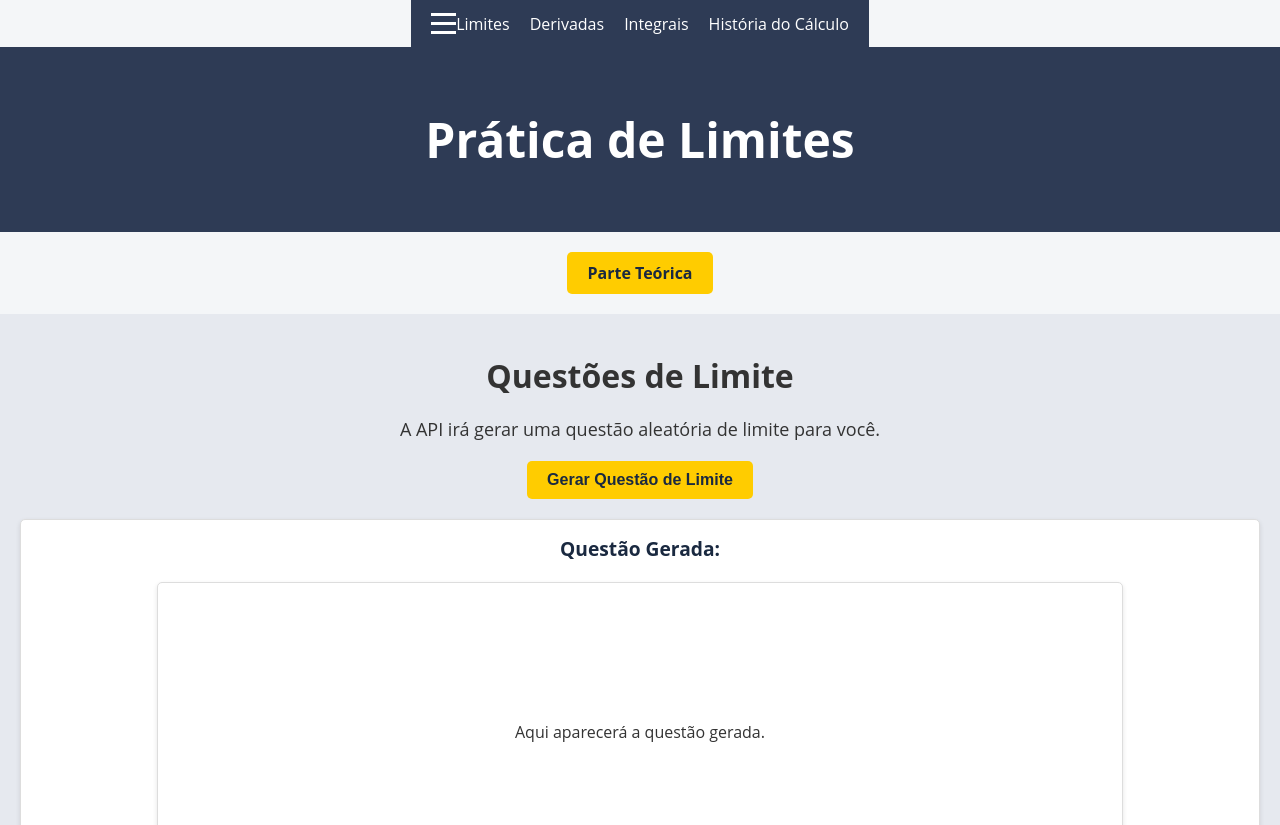
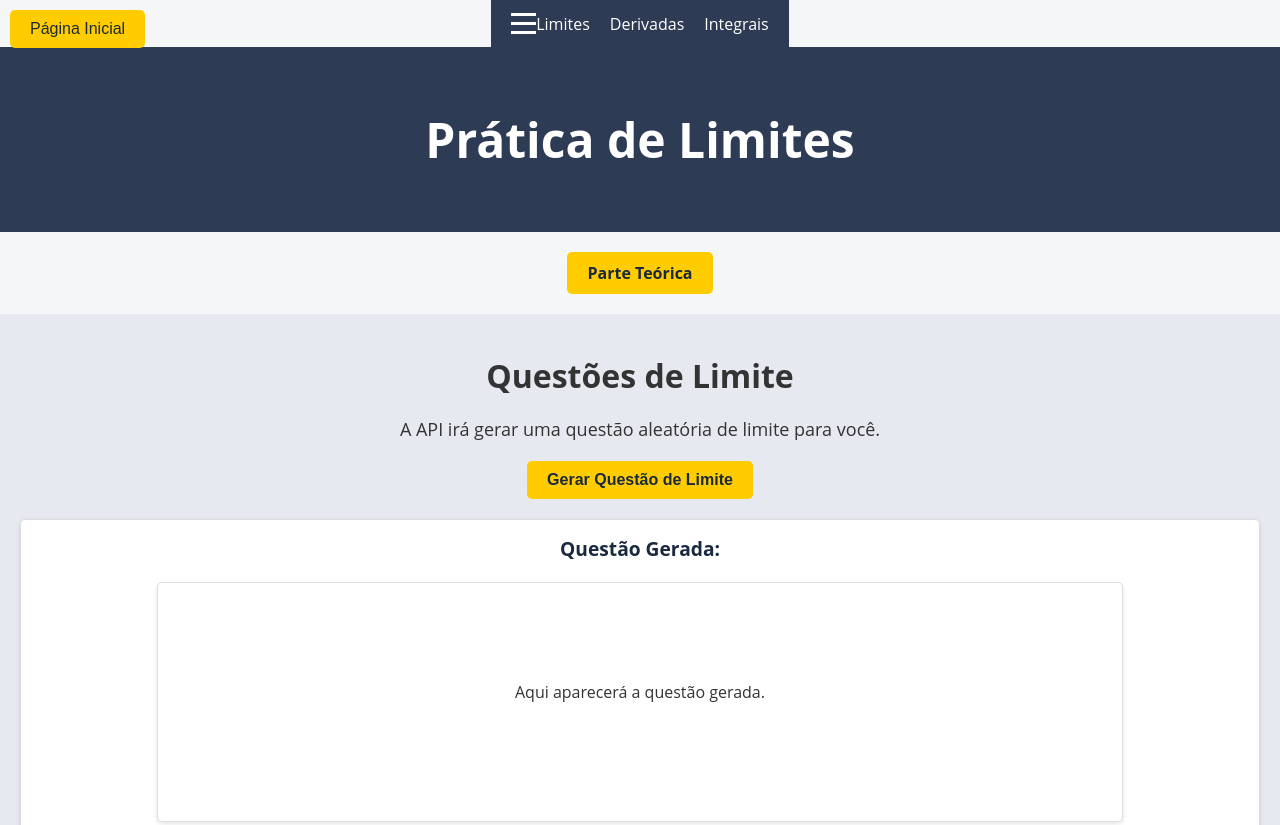
Before and after one commit to henriquestevan/Projeto-Integrador-PI, a website: page public/PraticaLimite.html in a window 1280 px wide. Shown: the top 825 px of the page. Drawn offline with nearby package versions, Linux system fonts and the light colour scheme.

Commit message:
botao de voltar

```diff
--- a/public/PraticaLimite.html
+++ b/public/PraticaLimite.html
@@ -19,9 +19,10 @@
                 <li><a href="/limite" class="active">Limites</a></li>
                 <li><a href="/derivada">Derivadas</a></li>
                 <li><a href="/integral">Integrais</a></li>
-                <li><a href="/historia">História do Cálculo</a></li>
+
             </ul>
         </nav>
+        <button class="back-button" onclick="goToHome()">Página Inicial</button>
     </header>
 
     <main>
--- a/public/script.js
+++ b/public/script.js
@@ -53,3 +53,8 @@ app.use((req, res) => {
 app.listen(PORT, () => {
     console.log(`Servidor rodando em http://localhost:${PORT}`);
 });
+
+function goToHome() {
+    // Redireciona para a página inicial
+    window.location.href = "index.html"; // Substitua "index.html" pelo caminho da sua tela inicial
+  }
--- a/public/styles.css
+++ b/public/styles.css
@@ -123,14 +123,14 @@ main {
 /* Estilo das Seções */
 .content-box {
     text-align: center;
-    padding: 80px 20px;
-    color: #fff;
+    padding: 40px 20px;
+    color: #000000;
     transition: transform 0.3s ease, box-shadow 0.3s ease;
     display: flex;
     flex-direction: column;
     align-items: center;
     justify-content: center;
-    min-height: 40vh;
+    min-height: 30vh;
     animation: fadeIn 1.5s ease-in-out;
     background-color: #6C757D; /* Cinza suave */
     margin-bottom: 20px;
@@ -701,3 +701,21 @@ footer.page-practice p {
     text-align: center;
     min-height: 150px; /* Define altura mínima */
 }
+
+.back-button {
+    position: fixed; /* Fixa no canto da tela */
+    top: 10px; /* Margem superior */
+    left: 10px; /* Margem esquerda */
+    padding: 10px 20px; /* Espaçamento interno */
+    background-color: #ffcc00; /* Cor verde */
+    color: #1a2940; /* Cor do texto */
+    border: none; /* Remove a borda */
+    border-radius: 5px; /* Borda arredondada */
+    font-size: 16px; /* Tamanho do texto */
+    cursor: pointer; /* Mostra o ponteiro ao passar o mouse */
+    z-index: 1000; /* Garante que fique acima de outros elementos */
+  }
+
+  .back-button:hover {
+    background-color: #e6b800; /* Cor ao passar o mouse */
+  }
```
Also changed, not shown: public/PraticaDerivada.html (+2 -1 lines), public/PraticaIntegral.html (+2 -1 lines), public/TeoriaDerivada.html (+2 -1 lines), public/TeoriaIntegral.html (+2 -1 lines), public/TeoriaLimites.html (+2 -1 lines), public/derivada.html (+3 -2 lines), public/index.html (+1 -1 lines), public/integral.html (+2 -1 lines), public/limite.html (+2 -1 lines).
